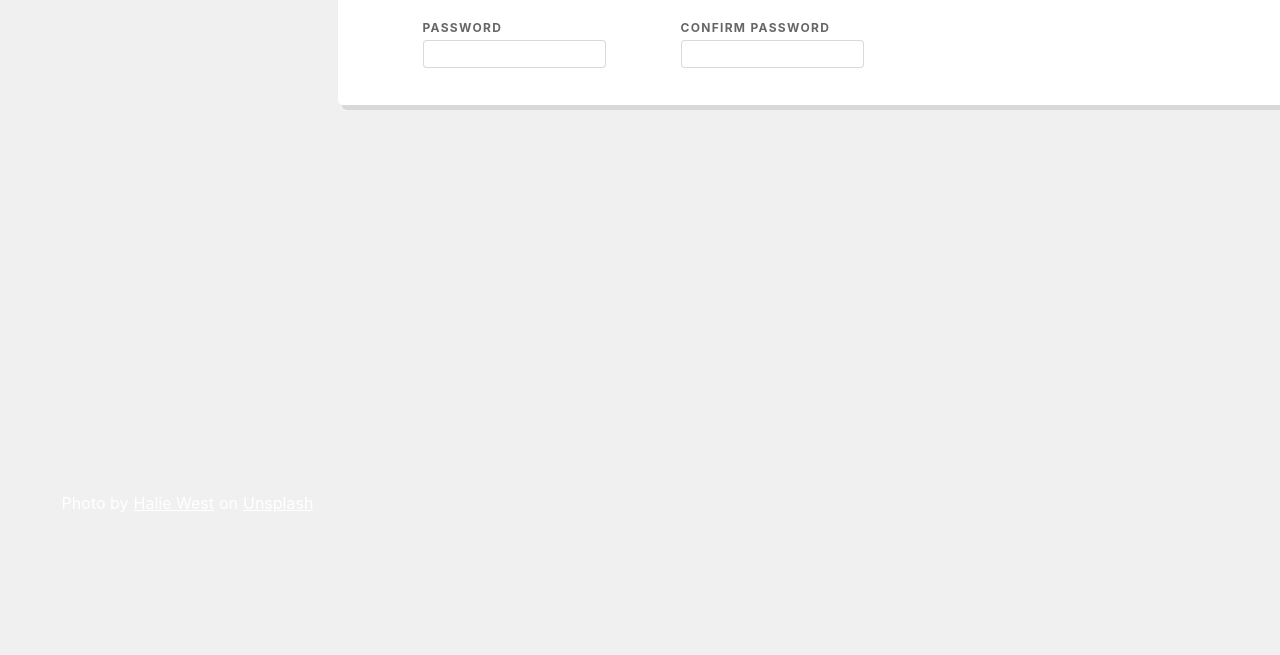
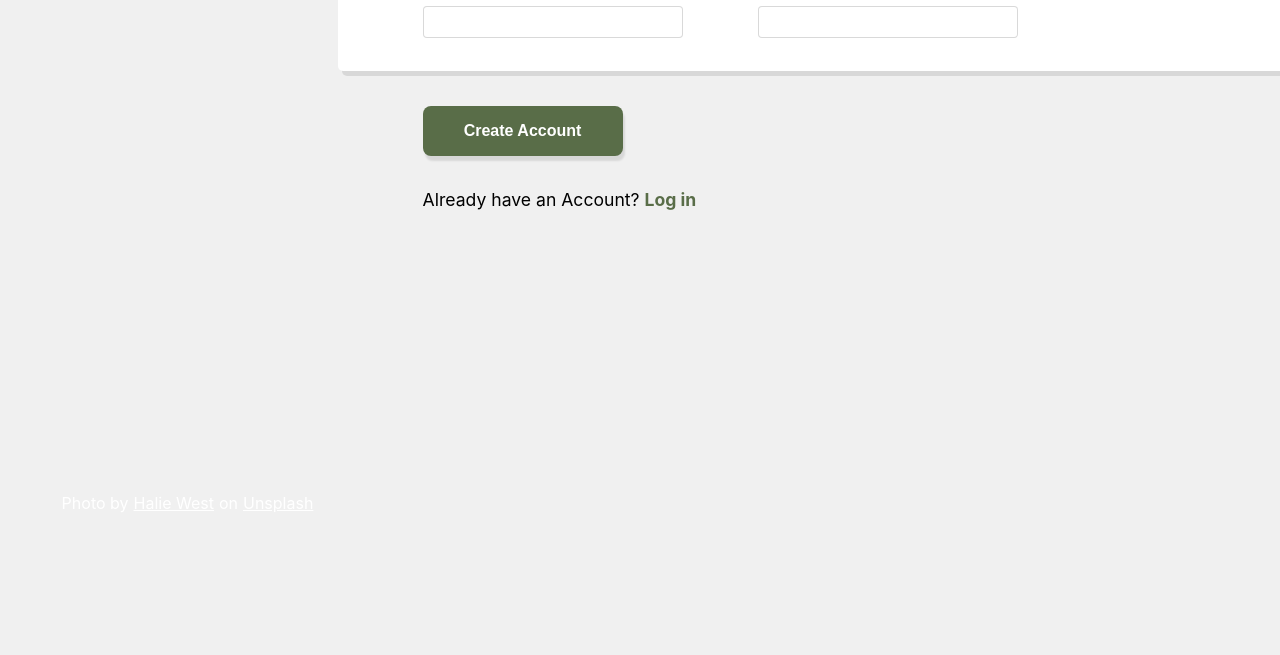
Before and after one commit to ClydeCode/Sign-up-Form, a plain HTML site: page index.html in a window 1280 px wide. Shown: the part 445-1100 px from the top of the page. Drawn offline with Linux system fonts and the light colour scheme.

Commit message:
Add button with text

```diff
--- a/index.html
+++ b/index.html
@@ -21,7 +21,7 @@
                 This is not a real online service! You know you need something like this in your life to help you realize
                 your deepest dreams. Sign up <i>now</i> to get started.
             </div>
-            <div class="container-upper-subtext">You <i>know</i> you want to</div>
+            <div class="container-upper-subtext">You <i>know</i> you want to.</div>
         </div>
         <div class="container-main">
             <form action="#" method="get">
@@ -58,6 +58,10 @@
                 </div>
             </form>
         </div>
+        <div class="container-lower">
+            <button>Create Account</button>
+            <p>Already have an Account? <a href="#">Log in</a></p>
+        </div>
     </div>
 </body>
 </html>
--- a/styles.css
+++ b/styles.css
@@ -73,7 +73,7 @@ body {
     width: 1100px;
     min-width: 300px;
     height: 100%;
-    z-index: 1;
+    z-index: 2;
 }
 
 .container2 {
@@ -126,11 +126,13 @@ body {
     padding-left: 85px;
     font-size: 1.5rem;
     font-weight: bold;
+    z-index: 1;
 }
 
 legend {
     padding: 0;
     margin-top: 20px;
+    font-size: 1.3rem;
 }
 
 form {
@@ -155,6 +157,11 @@ input {
     height: 1.5rem;
     -webkit-appearance: none;
     appearance: none;
+    font-size: 1.05rem;
+    width: 260px;
+    padding: 10px;
+    height: 32px;
+    box-sizing: border-box;
 }
 
 input:focus {
@@ -199,3 +206,48 @@ label {
 i {
     font-style: italic;
 }
+
+.container-lower {
+    display: flex;
+    flex-direction: column;
+    justify-content: left;
+    align-items: flex-start;
+    width: 100%;
+    margin-left: 85px;
+    position: relative;
+    z-index: 1;
+    bottom: -35px;
+}
+
+button {
+    width: 200px;
+    height: 50px;
+    border-radius: 8px;
+    box-shadow: 2px 5px 2px rgba(0, 0, 0, 0.1);
+    background-color: rgba(89, 109, 72, 1);
+    color: white;
+    font-weight: bold;
+    font-size: 1rem;
+    border: none;
+}
+
+button:hover {
+    cursor: pointer;
+    background-color: rgba(89, 109, 72, 0.9);
+}
+
+button:active {
+    background-color: rgba(89, 109, 72, 0.7);
+}
+
+.container-lower p {
+    position: relative;
+    bottom: -35px;
+    font-size: 1.1rem;
+}
+
+.container-lower p a:link, a:visited {
+    color: rgba(89, 109, 72, 1);
+    font-weight: bold;
+    text-decoration: none;
+}
```
